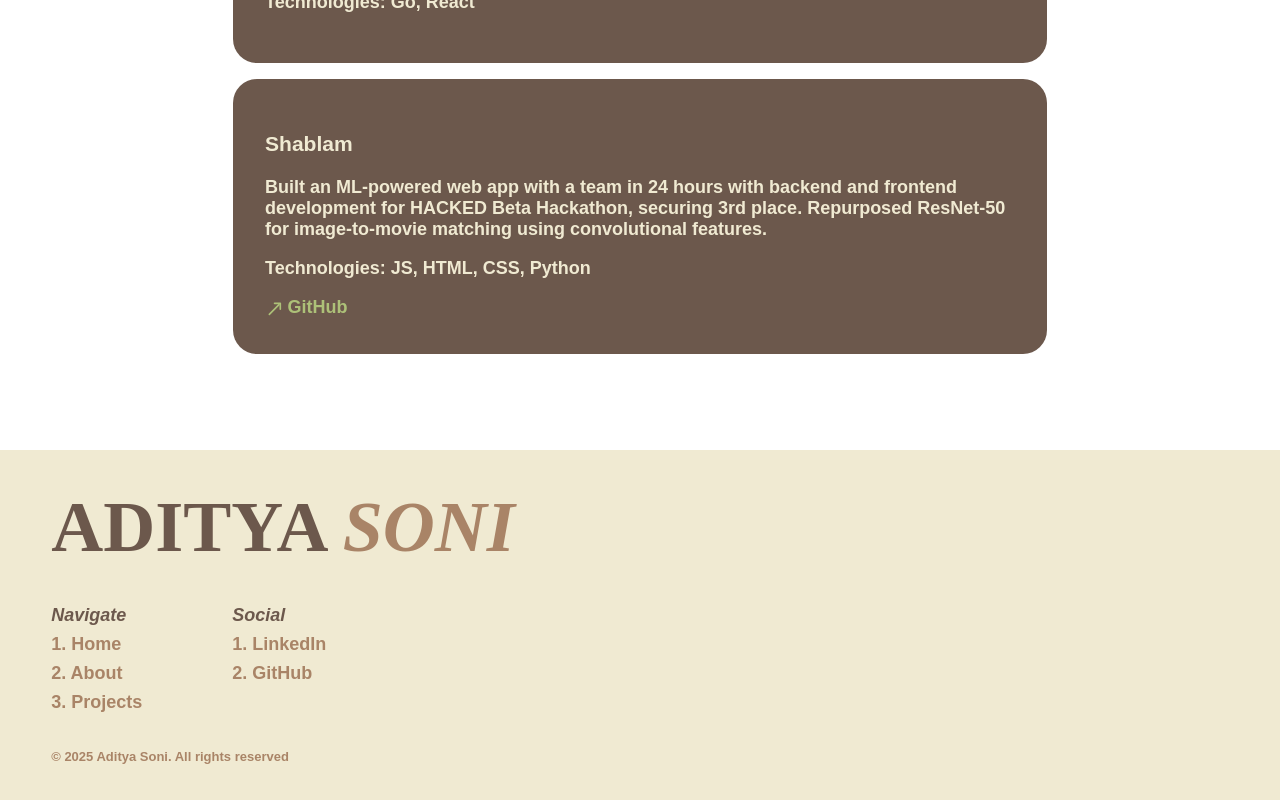
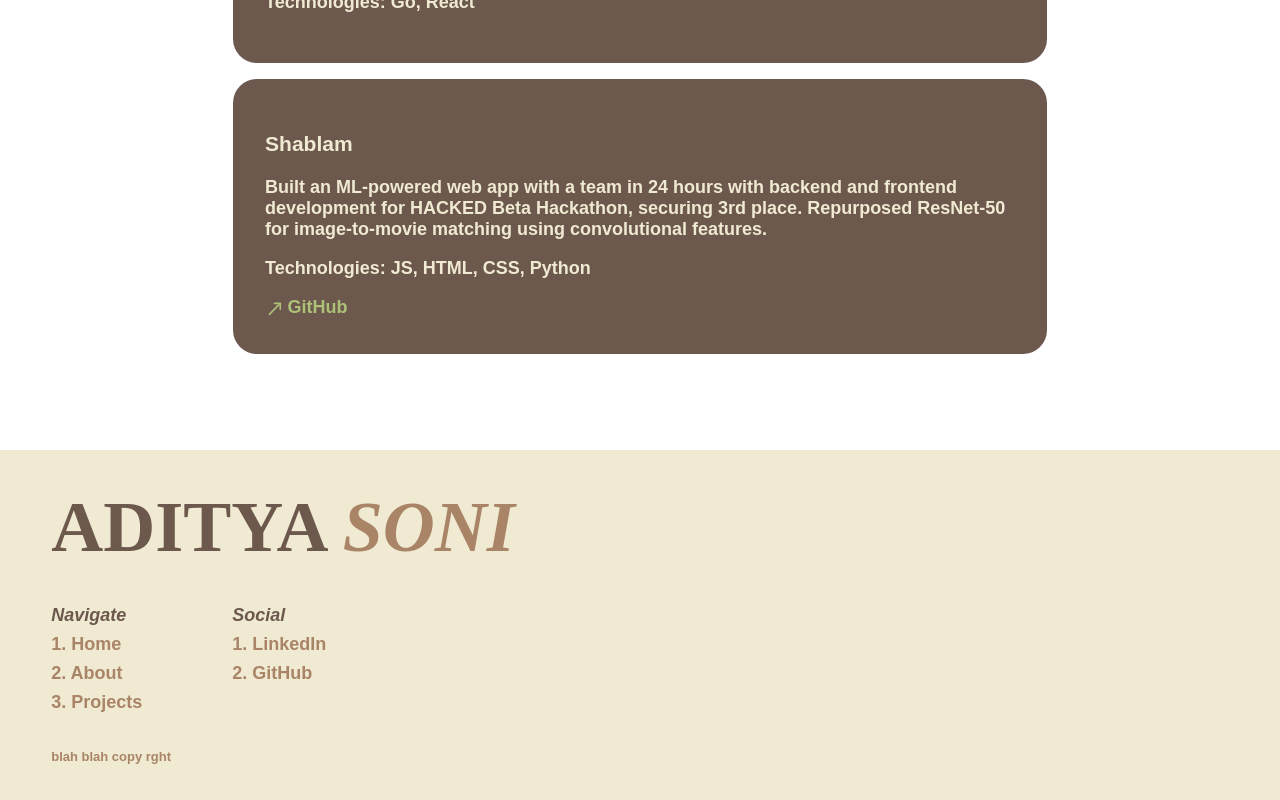
Before and after one commit to adityas0204/my-portfolio, a React (Vite) app: page / in a window 1280 px wide. Shown: the part 2336-3136 px from the top of the page. Built offline with nearby package versions, Linux system fonts and the light colour scheme; a web font is replaced by a local one.

Commit message:
Revert "only added copyright"
This reverts commit ae7924b41187942eba07fefa5b2d12110541895b.

asdf

```diff
--- a/src/pages/Footer.jsx
+++ b/src/pages/Footer.jsx
@@ -1,6 +1,4 @@
 const Footer = () => {
-  const currentYear = new Date().getFullYear()
-
   return (
     <footer>
       <div className="footer-name">
@@ -20,7 +18,7 @@ const Footer = () => {
           <a href="https://github.com/adityas0204" target="_blank">2. GitHub</a>
         </div>
       </div>
-      <div className="copyright">© {currentYear} Aditya Soni. All rights reserved</div>
+      <div className="copyright">blah blah copy rght</div>
     </footer>
   )
 }
```
